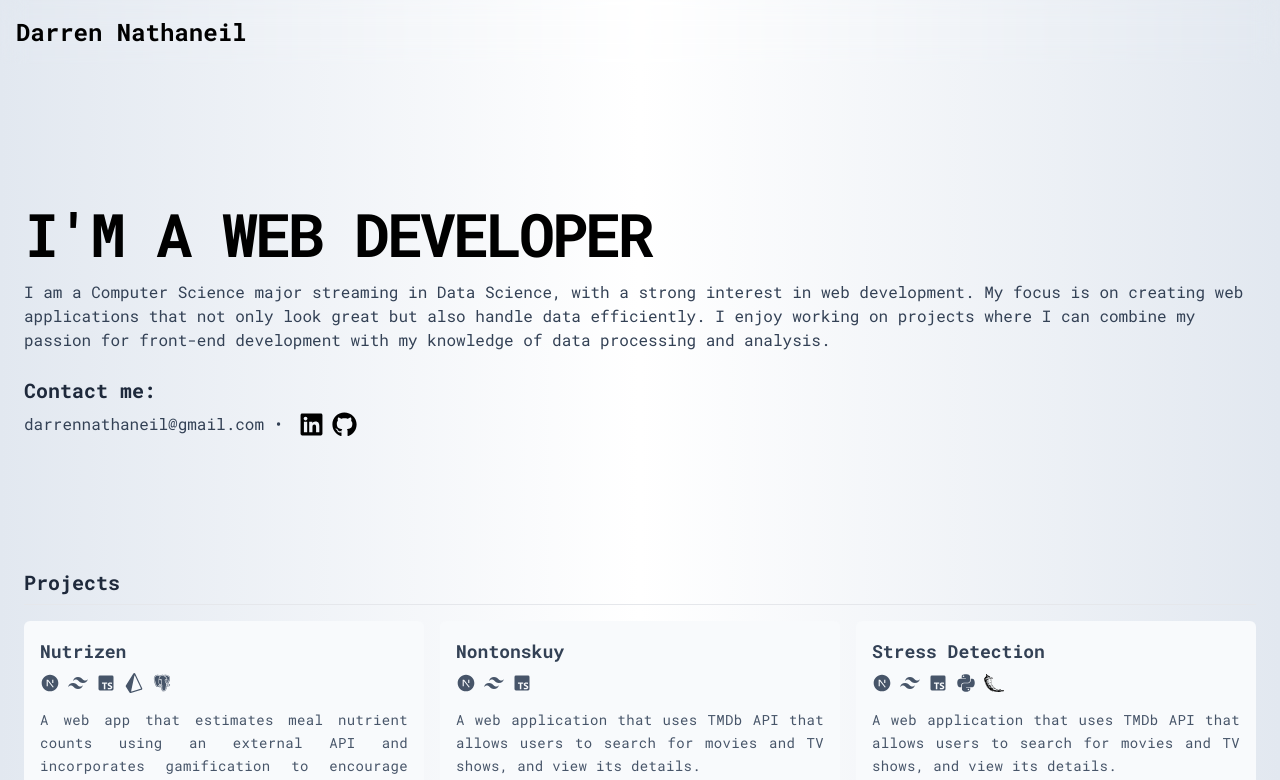
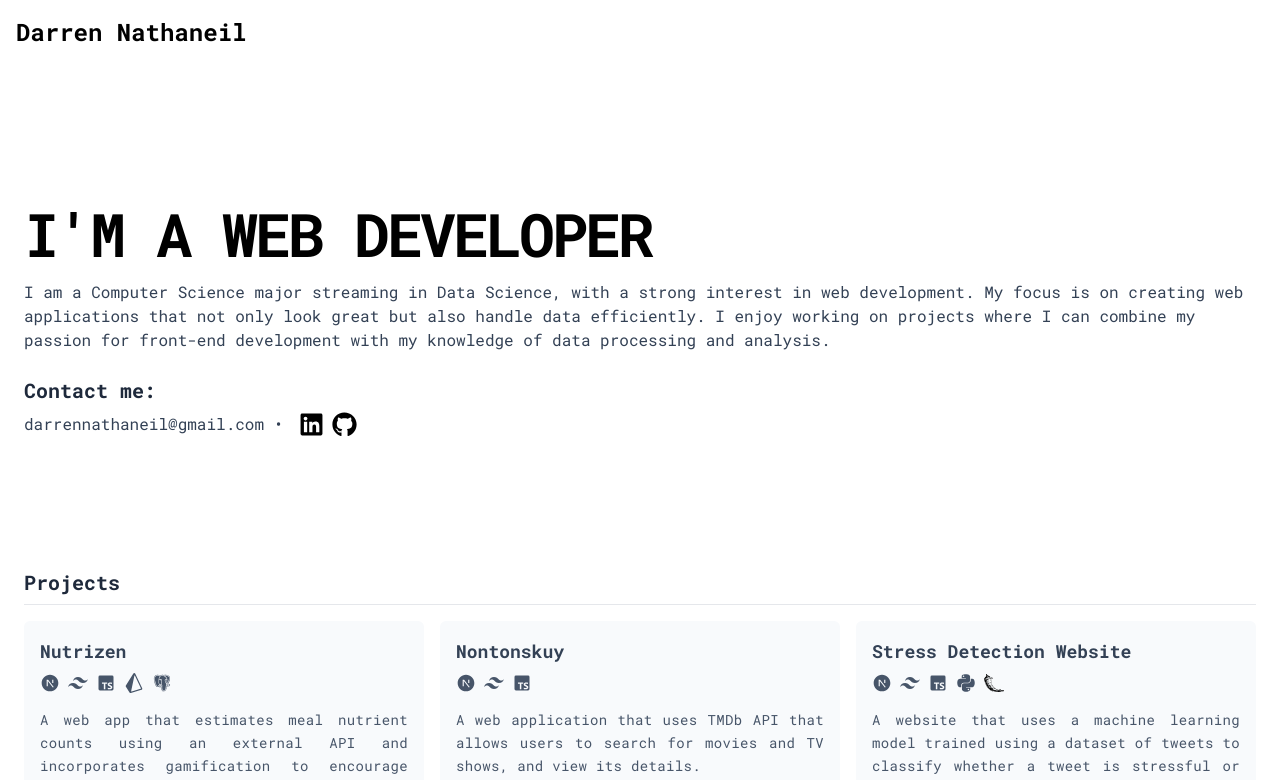
Before and after one commit to darrennnnnn/Portfolio, a Next.js app: page / in a window 1280 px wide. Shown: the top 780 px of the page. Built offline with nearby package versions, Linux system fonts and the light colour scheme.

Commit message:
fix description

```diff
--- a/src/app/layout.tsx
+++ b/src/app/layout.tsx
@@ -18,7 +18,7 @@ export default function RootLayout({
     return (
         <html lang="en">
             <body
-                className={`${space.className} flex flex-col items-center justify-center bg-gradient-to-r from-slate-200 via-white to-slate-200`}
+                className={`${space.className} flex flex-col items-center justify-center `}
             >
                 <Header />
                 {children}
--- a/src/app/page.tsx
+++ b/src/app/page.tsx
@@ -135,8 +135,8 @@ export default function Home() {
                         githubLink="https://github.com/darrennnnnn/nontonskuy"
                     />
                     <ProjectCard
-                        title="Stress Detection"
-                        description="A web application that uses TMDb API that allows users to search for movies and TV shows, and view its details."
+                        title="Stress Detection Website"
+                        description="A website that uses a machine learning model trained using a dataset of tweets to classify whether a tweet is stressful or not."
                         techStack={[
                             "nextjs",
                             "tailwind",
```
